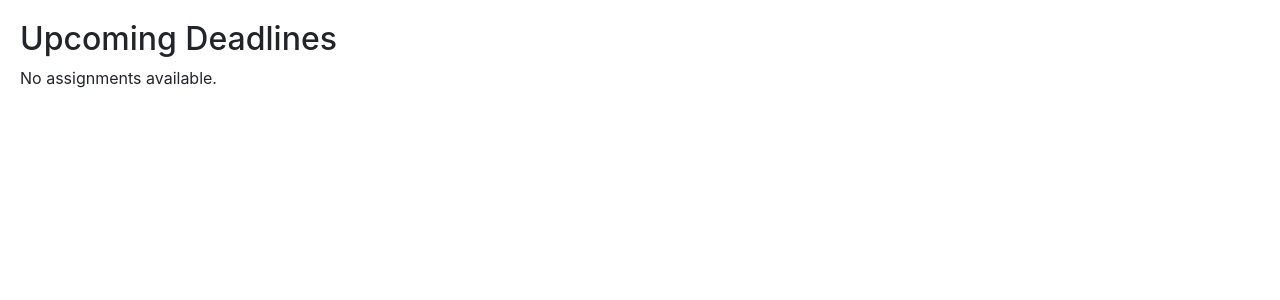
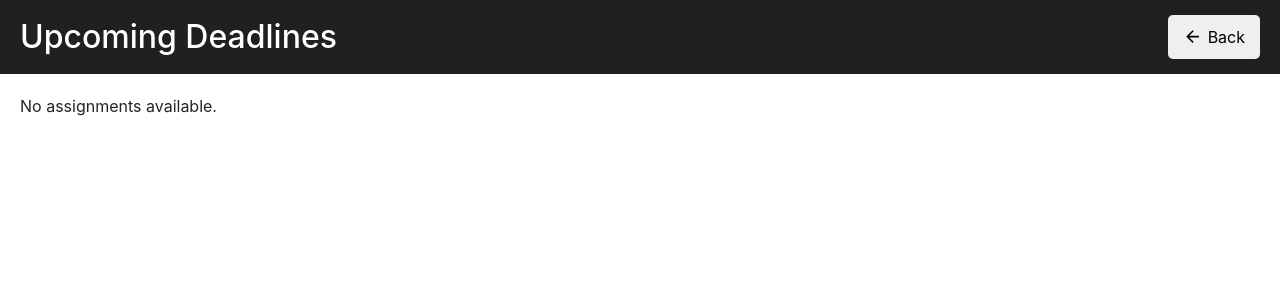
Before and after one commit to raheelali23/EAD_Project, a React (Create React App) app in the folder lms-frontend/: page /student-dashboard/deadlines in a window 1280 px wide. Shown: the top 300 px of the page. Built offline with nearby package versions, Linux system fonts and the light colour scheme.

Commit message:
Updated the UI of StudentDealines.js

```diff
--- a/lms-frontend/package.json
+++ b/lms-frontend/package.json
@@ -9,6 +9,7 @@
     "@testing-library/user-event": "^13.5.0",
     "react": "^19.1.0",
     "react-dom": "^19.1.0",
+    "react-icons": "^5.5.0",
     "react-router-dom": "^7.6.2",
     "react-scripts": "5.0.1",
     "web-vitals": "^2.1.4"
--- a/lms-frontend/src/pages/StudentDeadlines.js
+++ b/lms-frontend/src/pages/StudentDeadlines.js
@@ -1,10 +1,13 @@
 import React, { useEffect, useState } from "react";
 import { API_BASE } from "../config";
+import { MdOutlineAccessTime, MdDownload, MdArrowBack } from "react-icons/md";
+import { useNavigate } from "react-router-dom";
 
 export default function StudentDeadlines() {
   const [deadlines, setDeadlines] = useState([]);
   const user = JSON.parse(localStorage.getItem("user"));
   const token = localStorage.getItem("token");
+  const navigate = useNavigate();
 
   useEffect(() => {
     const fetchDeadlines = async () => {
@@ -36,30 +39,127 @@ export default function StudentDeadlines() {
     fetchDeadlines();
   }, []);
 
+  const handleBack = () => {
+    navigate(-1); // Go back to the previous page
+  };
+
   return (
-    <div style={{ padding: 20 }}>
-      <h2>Upcoming Deadlines</h2>
+    <div>
+      <nav style={styles.navbar}>
+        {/* "Upcoming Deadlines" text aligned to the left */}
+        <h2 style={styles.navbarText}>Upcoming Deadlines</h2>
+        {/* Back button on the right */}
+        <button onClick={handleBack} style={styles.backButton}>
+          <MdArrowBack style={styles.backIcon} /> Back
+        </button>
+      </nav>
+      <div style={styles.container}>
         {deadlines.length === 0 ? (
           <p>No assignments available.</p>
         ) : (
-        <ul>
+          <ul style={styles.list}>
             {deadlines.map((item, i) => (
               <li key={i} style={styles.item}>
-              <strong>{item.assignmentTitle}</strong> — <em>{item.courseTitle}</em><br />
-              Deadline: {item.deadline.toLocaleString()}<br />
-              File: <a href={item.fileUrl} target="_blank" rel="noreferrer">Download</a>
+                <div style={styles.itemHeader}>
+                  <strong style={styles.assignmentTitle}>{item.assignmentTitle}</strong>
+                  <em style={styles.courseTitle}>— {item.courseTitle}</em>
+                </div>
+                <div style={styles.deadlineInfo}>
+                  <MdOutlineAccessTime style={styles.blackIcon} />
+                  <span>Deadline: {item.deadline.toLocaleString()}</span>
+                </div>
+                {item.fileUrl && (
+                  <div style={styles.downloadInfo}>
+                    <MdDownload style={styles.blackIcon} />
+                    <span>File: </span>
+                    <a href={item.fileUrl} target="_blank" rel="noreferrer" style={styles.downloadLink}>
+                      Download
+                    </a>
+                  </div>
+                )}
               </li>
             ))}
           </ul>
         )}
       </div>
+    </div>
   );
 }
 
 const styles = {
+  navbar: {
+    backgroundColor: "#202020",
+    padding: "15px 20px",
+    color: "#fff",
+    marginBottom: "20px",
+    display: "flex",
+    justifyContent: "space-between",
+    alignItems: "center",
+  },
+  navbarText: {
+    margin: 0,
+    color: "white",
+  },
+  backButton: {
+    background: "light grey",
+    border: "none",
+    borderRadius: "5px",
+    cursor: "pointer",
+    padding: "10px 15px",
+    display: "flex",
+    alignItems: "center",
+    color: "black",
+    fontSize: "1em",
+  },
+  backIcon: {
+    marginRight: "5px",
+    fontSize: "1.2em",
+  },
+  container: {
+    padding: "0 20px",
+  },
+  list: {
+    listStyleType: "none",
+    padding: 0,
+  },
   item: {
     marginBottom: "20px",
-    padding: "10px",
-    borderBottom: "1px solid #ccc"
-  }
+    padding: "15px",
+    border: "1px solid #eee",
+    borderRadius: "8px",
+    backgroundColor: "#f9f9f9",
+    boxShadow: "0 2px 4px rgba(0,0,0,0.1)",
+  },
+  itemHeader: {
+    marginBottom: "10px",
+  },
+  assignmentTitle: {
+    fontSize: "1.1em",
+    color: "#333",
+  },
+  courseTitle: {
+    color: "#666",
+    fontSize: "0.9em",
+  },
+  deadlineInfo: {
+    display: "flex",
+    alignItems: "center",
+    marginBottom: "5px",
+    color: "#555",
+  },
+  downloadInfo: {
+    display: "flex",
+    alignItems: "center",
+    color: "#555",
+  },
+  blackIcon: {
+    marginRight: "8px",
+    fontSize: "1.2em",
+    color: "#000",
+  },
+  downloadLink: {
+    color: "#000",
+    textDecoration: "none",
+    fontWeight: "bold",
+  },
 };
```
Also changed, not shown: 8 other files (tests, documents, lock files or other folders). Lines whose indentation alone changed are shown as unchanged.
